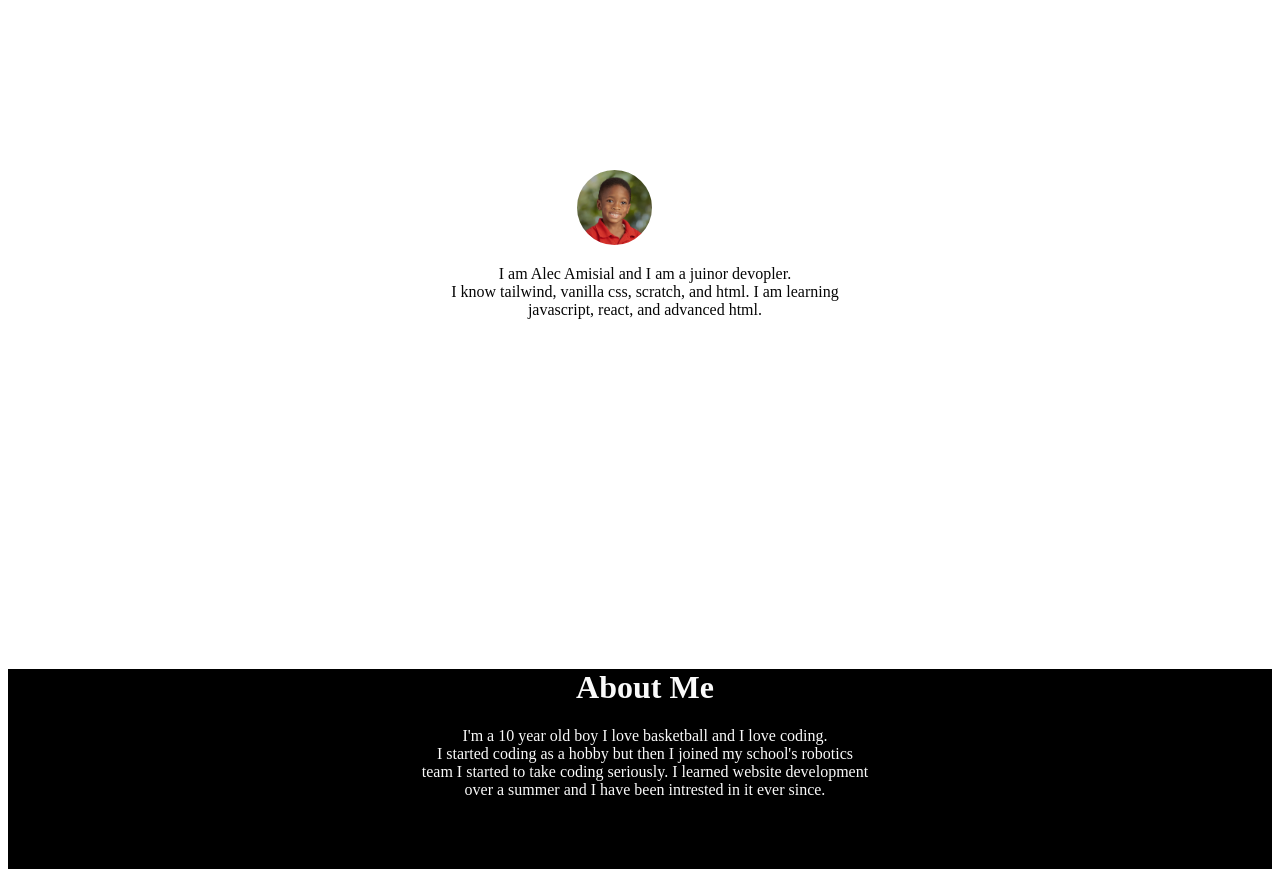
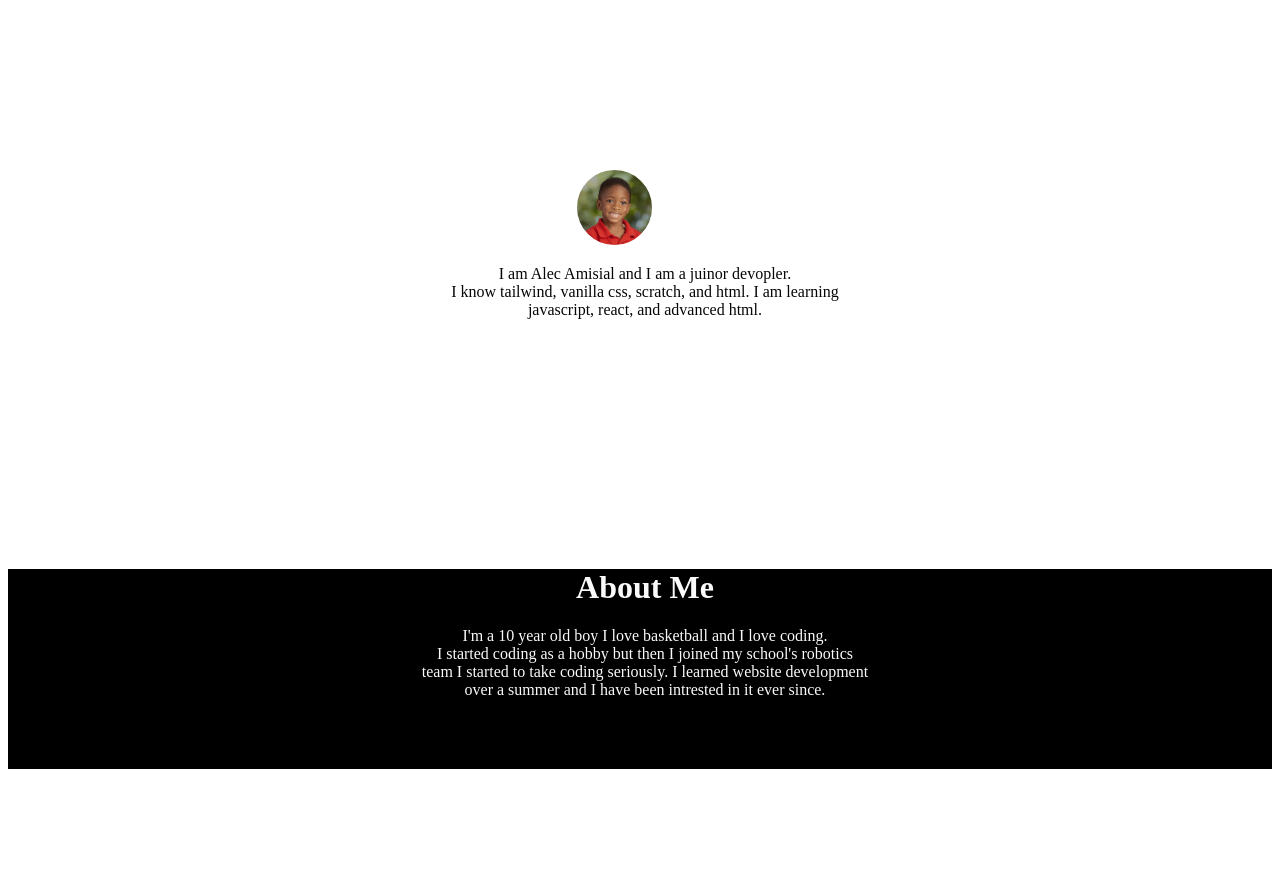
Before and after one commit to akecpookie/portfolio, a plain HTML site: page index.html in a window 1280 px wide. Shown: the part 150-1027 px from the top of the page. After the commit the page ends 927 px from the top, so only its background shows below. Drawn offline with Linux system fonts and the light colour scheme.

Commit message:
Update style.css

```diff
--- a/style.css
+++ b/style.css
@@ -76,7 +76,7 @@ a{
 }
 .about{
   background-color: black;
-  margin-top: 350px;
+  margin-top: 250px;
   width: 100%;
   height: 200px;
   left: 0;
```
